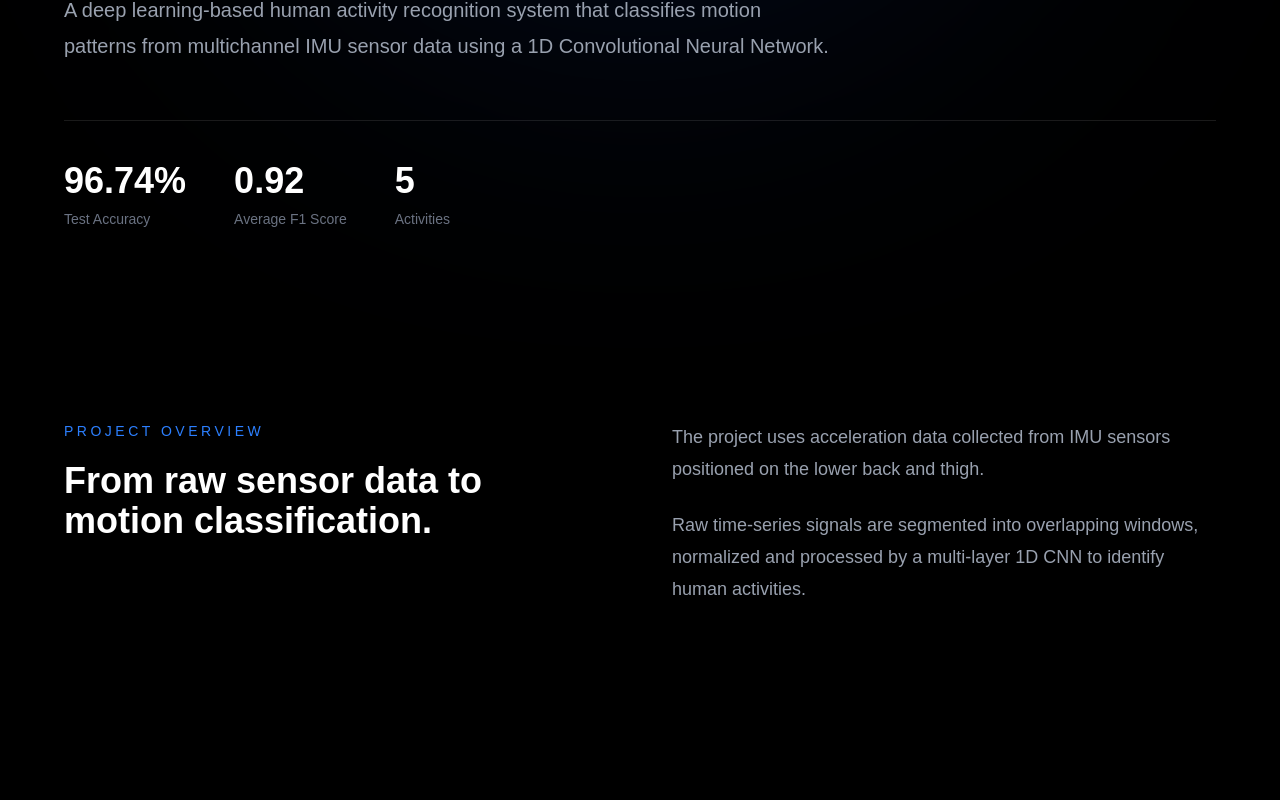
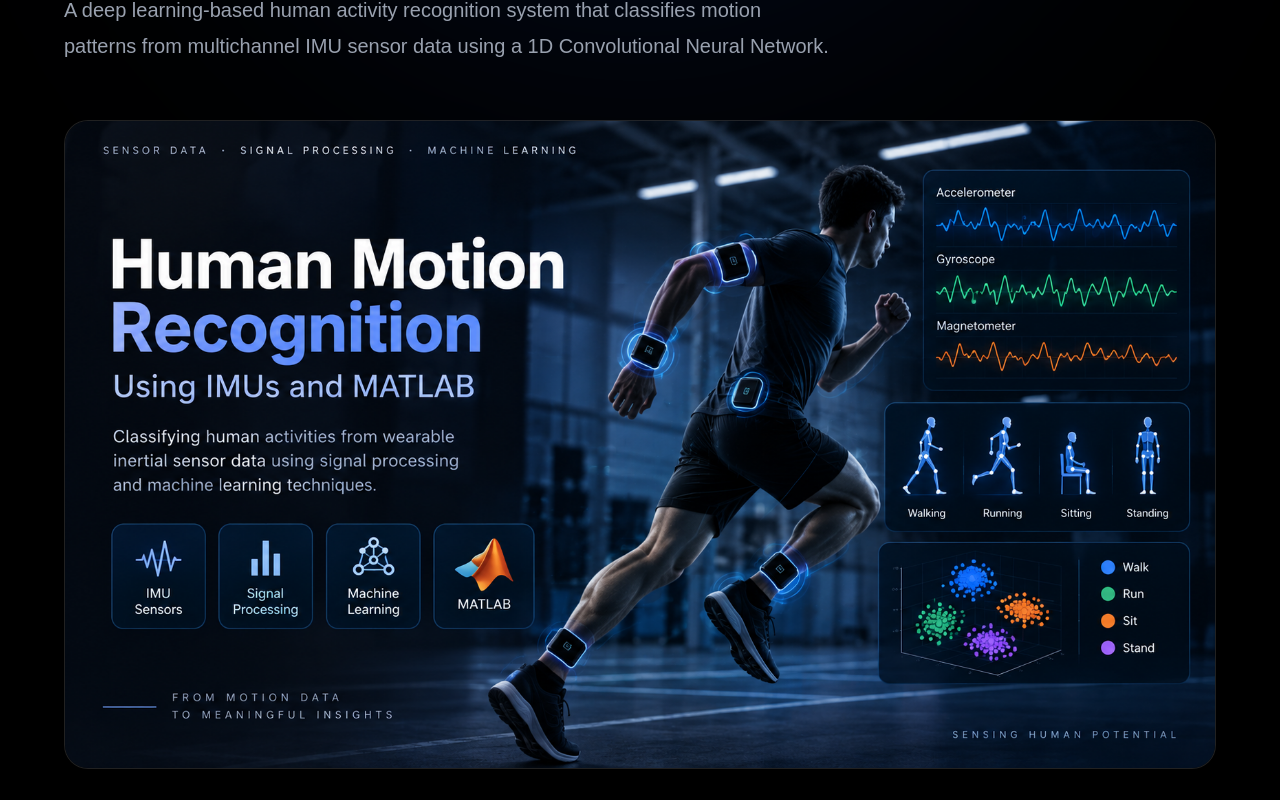
Before and after one commit to berket0934/berke-portfolio, a Next.js app: page /projects/human-motion-recognition in a window 1280 px wide. Shown: the part 400-1200 px from the top of the page. Built offline with nearby package versions, Linux system fonts and the light colour scheme.

Commit message:
add visuals to project case studies

```diff
--- a/app/projects/football-xg-analytics/page.tsx
+++ b/app/projects/football-xg-analytics/page.tsx
@@ -38,7 +38,14 @@
             rule-based statistical model to identify high-scoring match
             candidates.
           </p>
-
+{/* Project Visual */}
+<div className="mt-14 overflow-hidden rounded-3xl border border-white/10 bg-white/[0.03]">
+  <img
+    src="/projects/football-xg.png"
+    alt="Football xG Analytics project"
+    className="aspect-video w-full object-cover"
+  />
+</div>
           {/* Metrics */}
           <div className="mt-14 flex flex-wrap gap-12 border-t border-white/10 pt-10">
             <div>
--- a/app/projects/heart-risk-ai/page.tsx
+++ b/app/projects/heart-risk-ai/page.tsx
@@ -39,7 +39,14 @@
             predict the presence of heart disease using preprocessing,
             feature transformation and binary classification.
           </p>
-
+{/* Project Visual */}
+<div className="mt-14 overflow-hidden rounded-3xl border border-white/10 bg-white/[0.03]">
+  <img
+    src="/projects/heart-risk.png"
+    alt="HeartRisk AI cardiovascular risk prediction"
+    className="aspect-video w-full object-cover"
+  />
+</div>
           {/* Metrics */}
           <div className="mt-14 flex flex-wrap gap-12 border-t border-white/10 pt-10">
             <div>
--- a/app/projects/human-motion-recognition/page.tsx
+++ b/app/projects/human-motion-recognition/page.tsx
@@ -37,7 +37,14 @@
             classifies motion patterns from multichannel IMU sensor data using
             a 1D Convolutional Neural Network.
           </p>
-
+{/* Project Visual */}
+<div className="mt-14 overflow-hidden rounded-3xl border border-white/10 bg-white/[0.03]">
+  <img
+    src="/projects/human-motion.png"
+    alt="Human Motion Recognition using IMU sensors"
+    className="aspect-video w-full object-cover"
+  />
+</div>
           {/* Metrics */}
           <div className="mt-14 flex flex-wrap gap-12 border-t border-white/10 pt-10">
             <div>
```
